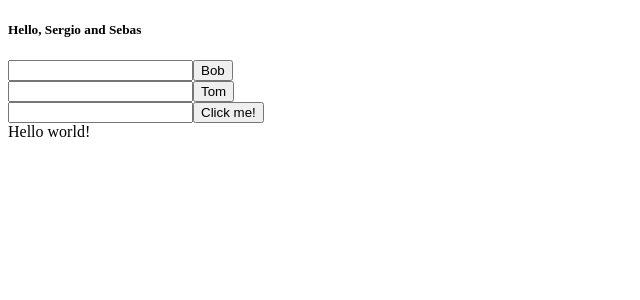
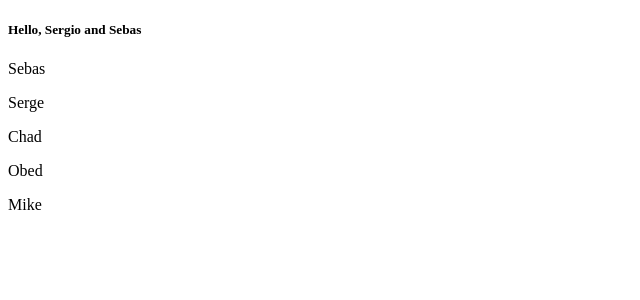
Before and after one commit to chadgarlandscg/player-ui, a React (Vite) app: page / in a window 1280 px wide. Shown: the top 300 px of the page, without its empty margins (0-640 px from the left). Built offline with nearby package versions, Linux system fonts and the light colour scheme.

Commit message:
Create List & ListElement component, rendered in App

```diff
--- a/src/App.tsx
+++ b/src/App.tsx
@@ -2,43 +2,19 @@ import React from 'react';
 import { addPlayer } from './playerApi';
 import { Form } from './Form';
 import { FormSFC } from './FormSFC';
+import { List } from './List';
 
-export class App extends React.Component<any, {inputValue: string;}> {
+export class App extends React.Component {
     constructor(props) {
         super(props);
-        this.state = {
-            inputValue: ""
-        };
-        this.onInputChange = this.onInputChange.bind(this);
-        this.onButtonClick = this.onButtonClick.bind(this);
-    }
-
-    onInputChange(event: React.ChangeEvent<HTMLInputElement>) {
-        const newState = {
-            inputValue: event.target.value
-        };
-        this.setState(newState);
-        console.log(event.target.value);
-    }
-
-    onButtonClick() {
-        console.log(this.state);
     }
 
     render() {
         return (
             <div>
                 <h5>Hello, Sergio and Sebas</h5>
-                <Form buttonTitle={"Bob"} />
-                <Form buttonTitle={"Tom"}/>
-
-                <FormSFC
-                    inputValue={this.state.inputValue}
-                    onInputChange={this.onInputChange}
-                    onButtonClick={this.onButtonClick}
-                    buttonTitle="Click me!"
-                />
-
+                <List values={["Sebas", "Serge", "Chad"]}/>
+                <List values={["Obed", "Mike"]}/>
             </div>
         );
     }
--- /dev/null
+++ b/src/List.tsx
@@ -0,0 +1,24 @@
+import React from 'react';
+export type ListProps = {
+    values: string[];
+}
+export function List(props: ListProps) {
+    var listElements = props.values.map(v => <ListElement value={v}/>);
+    return (
+        <div>
+            {listElements}
+        </div>
+    );
+}
+
+type ListElementProps = {
+    value: string;
+}
+
+function ListElement(props: ListElementProps) {
+    return (
+        <p>
+            {props.value}
+        </p>
+    )
+}
--- a/src/index.html
+++ b/src/index.html
@@ -15,6 +15,3 @@
         <script src="index.tsx"></script>
     </body>
 </html>
-
-
-Hello world!
```
